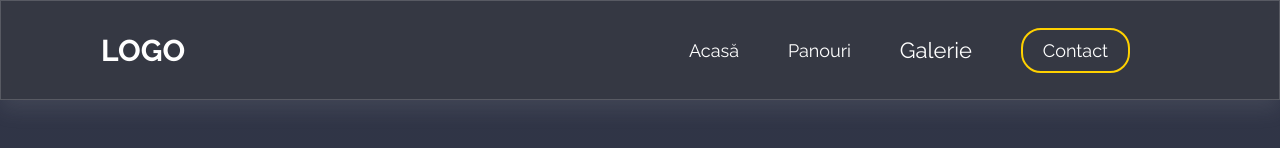
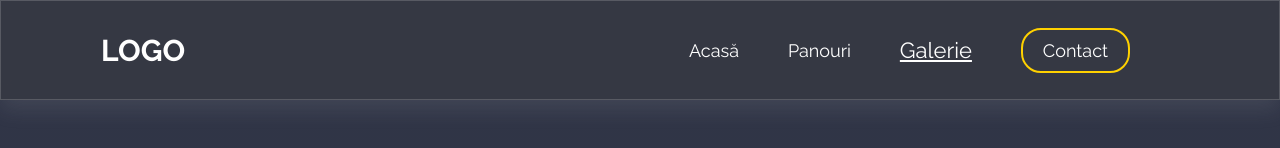
Before and after one commit to daianamuf/evopanel, a React (Vite) app: page /galerie in a window 1280 px wide. Shown: the top 148 px of the page. Built offline with nearby package versions, Linux system fonts and the light colour scheme.

Commit message:
add changes to nav

```diff
--- a/src/css/_nav.scss
+++ b/src/css/_nav.scss
@@ -63,7 +63,7 @@
 
     transition: all 0.3s;
     &:hover {
-      font-size: 2.2rem;
+      font-size: $font-medium;
 
       @media (max-width: 350px) {
         font-size: $font-small;
@@ -72,6 +72,7 @@
 
     &.active {
       font-size: $font-medium;
+      text-decoration: underline;
 
       @media (max-width: 350px) {
         font-size: $font-base;
--- a/src/css/index.css
+++ b/src/css/index.css
@@ -82,6 +82,7 @@
 }
 .nav__link.active {
   font-size: 2.2rem;
+  text-decoration: underline;
 }
 @media (max-width: 350px) {
   .nav__link.active {
```
Also changed, not shown: 1 other file (tests, documents, lock files or other folders).
